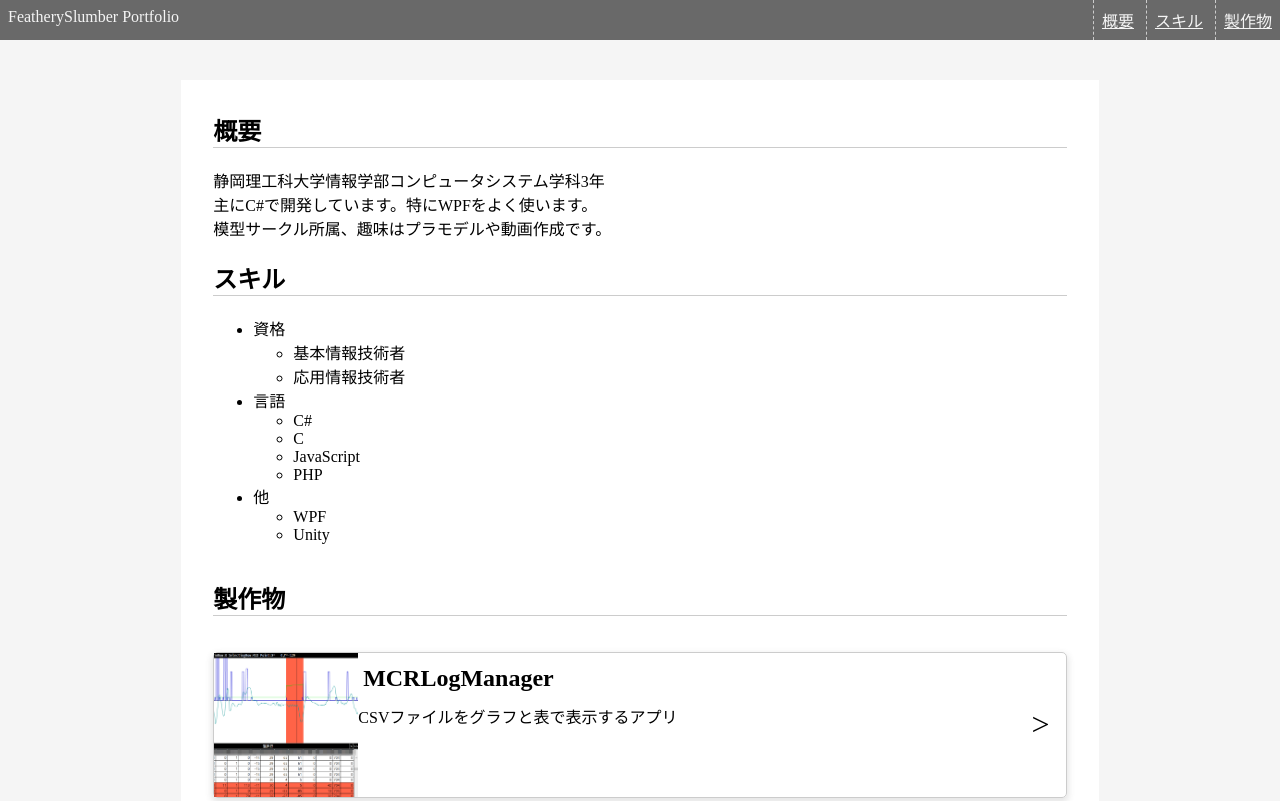
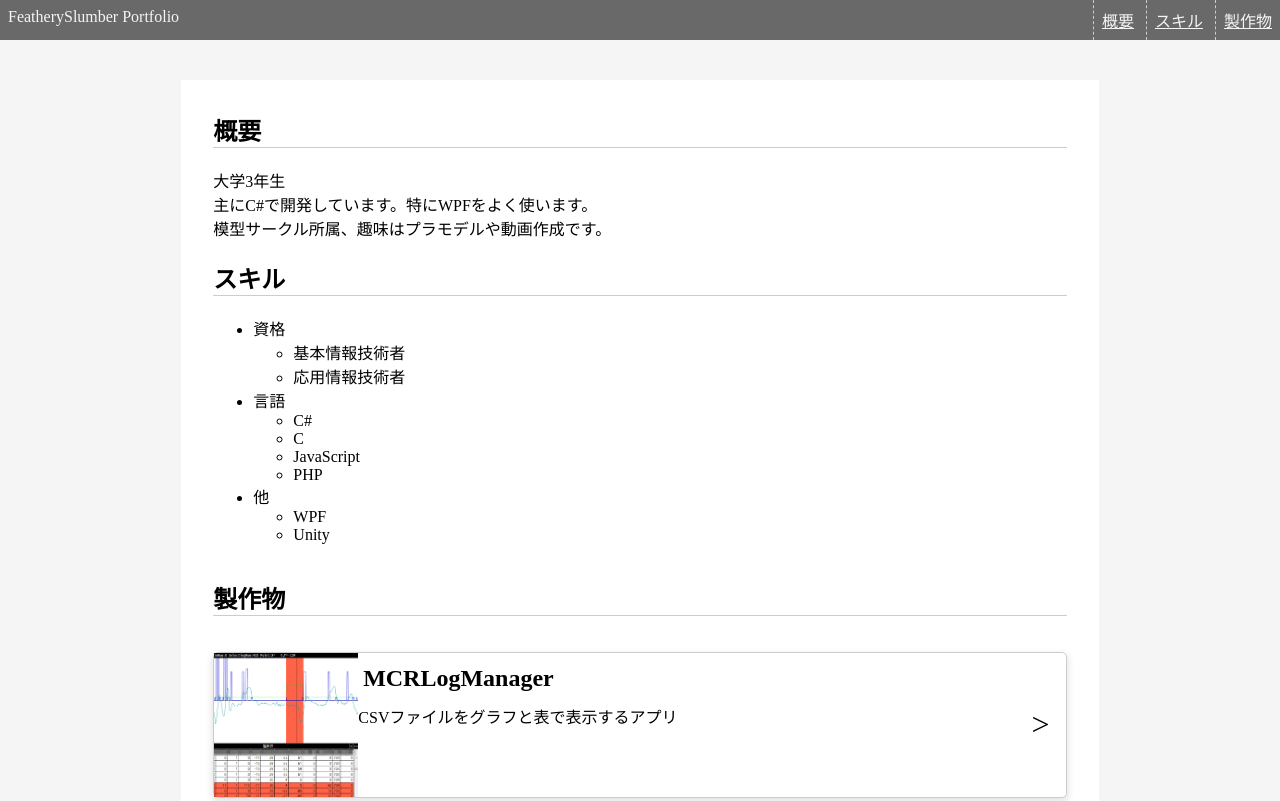
Before and after one commit to FeatherySlumber/FeatherySlumber.github.io, a plain HTML site: page index.html in a window 1280 px wide. Shown: the top 801 px of the page. Drawn offline with Linux system fonts and the light colour scheme.

Commit message:
Update index.html

```diff
--- a/index.html
+++ b/index.html
@@ -20,7 +20,7 @@
         <main>
             <section id="about">
                 <h1>概要</h1>
-                <p>静岡理工科大学情報学部コンピュータシステム学科3年
+                <p>大学3年生
                     主にC#で開発しています。特にWPFをよく使います。
                     模型サークル所属、趣味はプラモデルや動画作成です。
                 </p>
```
